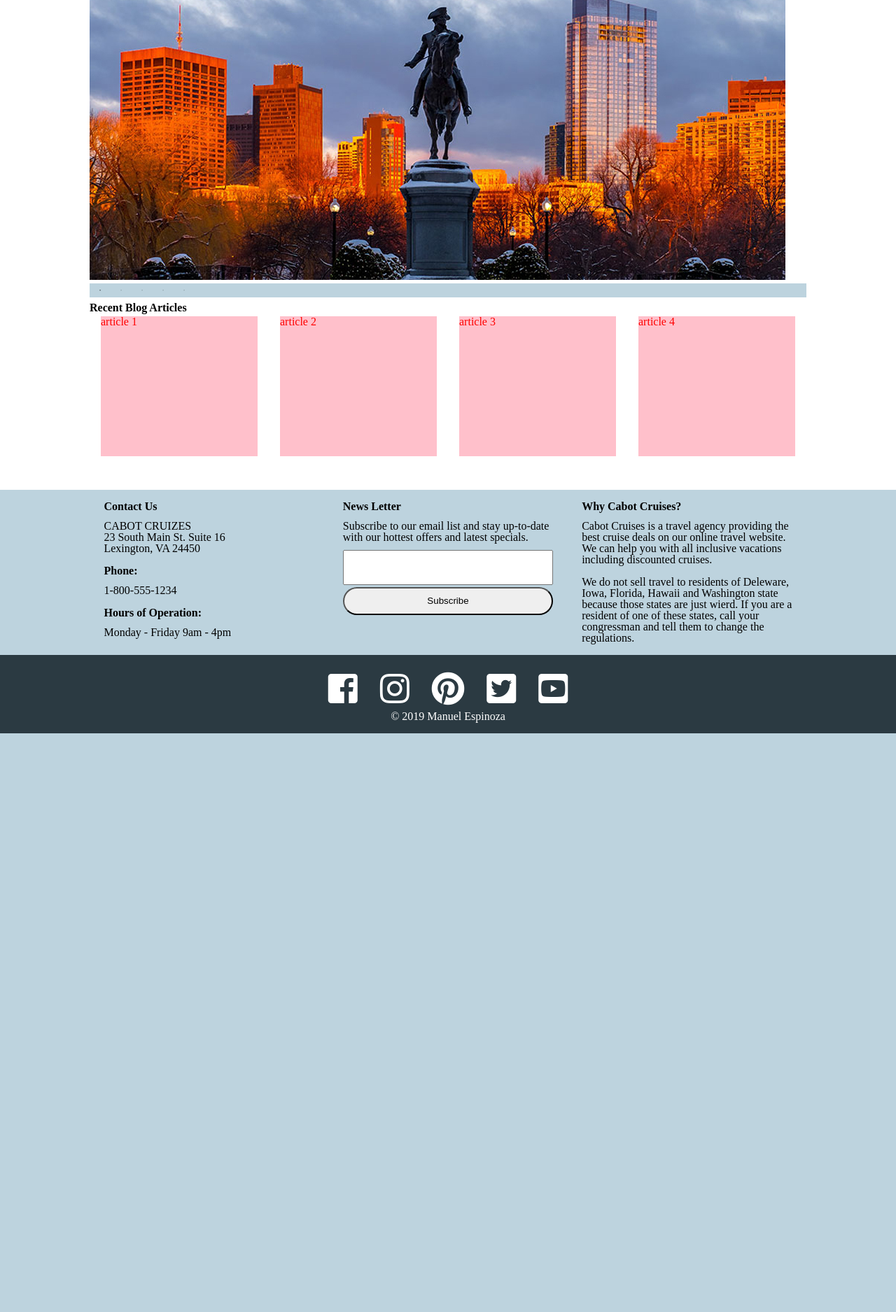
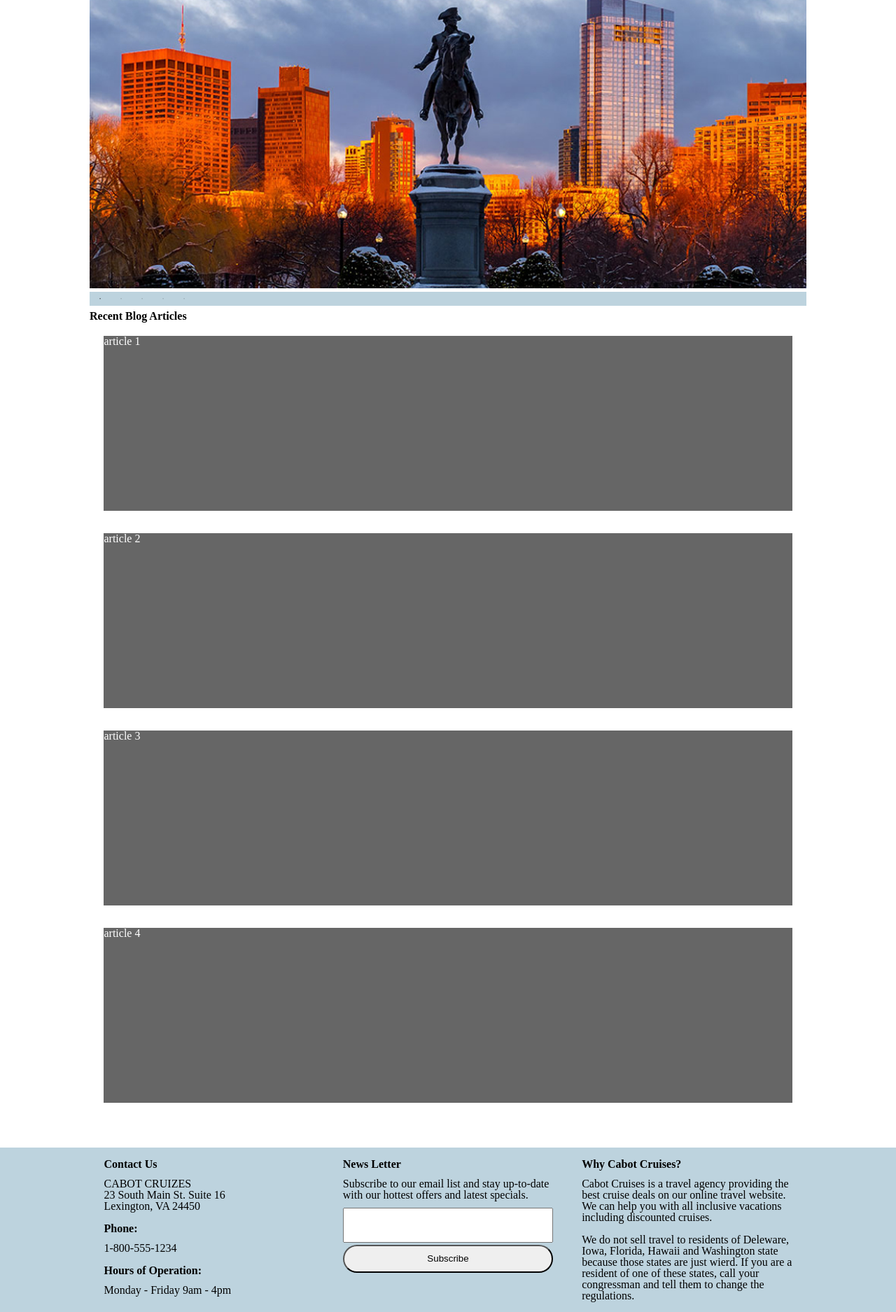
Before and after one commit to manoy96/Content-Management-Systems, a PHP site: page / in a window 1280 px wide. Shown: the part 204-2079 px from the top of the page at 70% size. Before the commit the page ends 1252 px from the top, so only its background shows below. Run offline with PHP 8.4, Linux system fonts and the light colour scheme; some libraries are stand-ins or nearby versions; some web fonts are replaced.

Commit message:
updated scss

```diff
--- a/Unit01HTML5_Template/scss/_small-default.scss
+++ b/Unit01HTML5_Template/scss/_small-default.scss
@@ -48,6 +48,16 @@ nav {
   }
 }
 
+.mySlider {
+
+  picture {
+    width: 100%;
+
+    img {
+      width: 100%;
+    }
+  }
+}
 
 .slider{
   width: 100%;
@@ -59,18 +69,18 @@ h2#blog {
 }
 .articles {
   display: flex;
-  flex-direction: row;
+  flex-direction: column;
   justify-content: space-between;
   margin-bottom: 3rem;
 
   .art1, .art2, .art3, .art4{
-    width: 25%;
-    height: 200px;
-    background-color: pink;
-    margin: 0 1rem;
+    // width: 100%;
+    height: 250px;
+    background-color: #666;
+    margin: 1rem $gutter;
 
     p {
-      color: red;
+      color: #fff;
     }
   }
 }
@@ -132,7 +142,7 @@ ul {
   margin: 0;
   padding: 0;
   overflow: hidden;
-  background-color: #333;
+  background-color: $secondaryColor;
 }
 
 li {
```
Also changed, not shown: Unit01HTML5_Template/css/styles.css.
